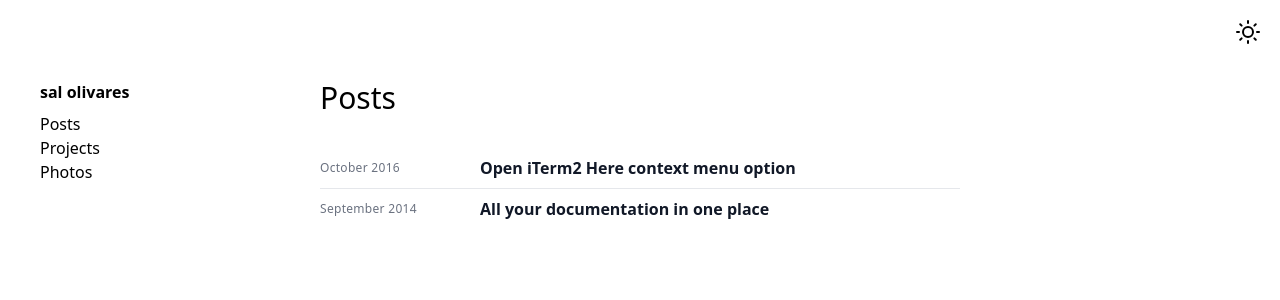
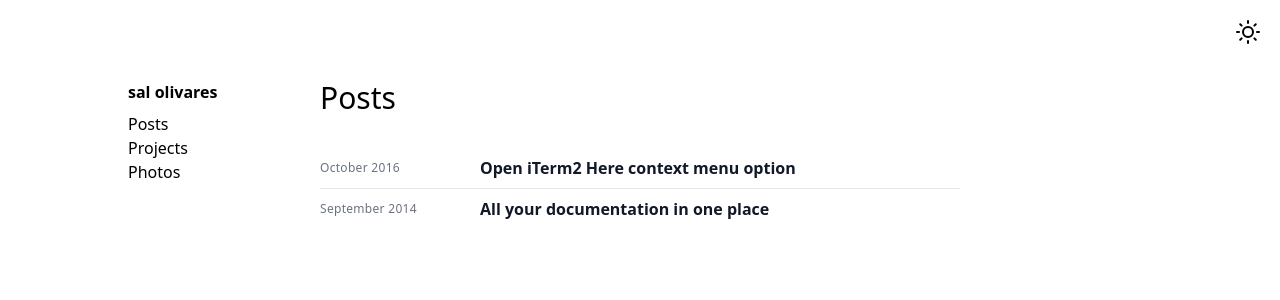
Before and after one commit to salolivares/salolivares.com, a Next.js app: page /posts in a window 1280 px wide. Shown: the top 300 px of the page. Built offline with nearby package versions, Linux system fonts and the light colour scheme.

Commit message:
fix right nav

```diff
--- a/components/layout/Wrapper.tsx
+++ b/components/layout/Wrapper.tsx
@@ -36,13 +36,17 @@ const Wrapper = ({ children, title = 'Sal Olivares', description = '', photoMode
   return (
     <>
       <Head title={title} description={description} />
-      <div className={clsx('mx-5 my-5 lg:mx-10', { 'lg:my-20': !photoMode })}>
+      <div
+        className={clsx('mx-5 my-5', {
+          'lg:my-20 lg:mx-auto lg:max-w-screen-lg': !photoMode,
+        })}
+      >
         <ThemeToggleButton
           switchTheme={switchTheme}
           theme={theme}
           className={clsx('hidden', { 'lg:block lg:absolute top-5 right-5': !photoMode })}
         />
-        <header className={clsx({ 'mb-16 lg:absolute': !photoMode })}>
+        <header className={clsx({ 'mb-16 lg:absolute': !photoMode, 'max-w-screen-xl mx-auto': photoMode })}>
           <nav className={clsx('flex justify-between', { 'lg:flex-col': !photoMode })}>
             <Link href="/">
               <a className="overflow-y-hidden h-6 font-bold no-underline flex-grow transition-colors duration-300 ease-in-out text-black dark:text-neutral hover:text-gray-700 dark:hover:text-gray-400 lg:mb-2">
@@ -67,7 +71,7 @@ const Wrapper = ({ children, title = 'Sal Olivares', description = '', photoMode
             />
           </nav>
         </header>
-        <div className={clsx({ 'max-w-screen-sm mx-auto': !photoMode }, { '': photoMode })}>{children}</div>
+        <div className={clsx({ 'max-w-screen-sm mx-auto': !photoMode })}>{children}</div>
       </div>
     </>
   );
```
